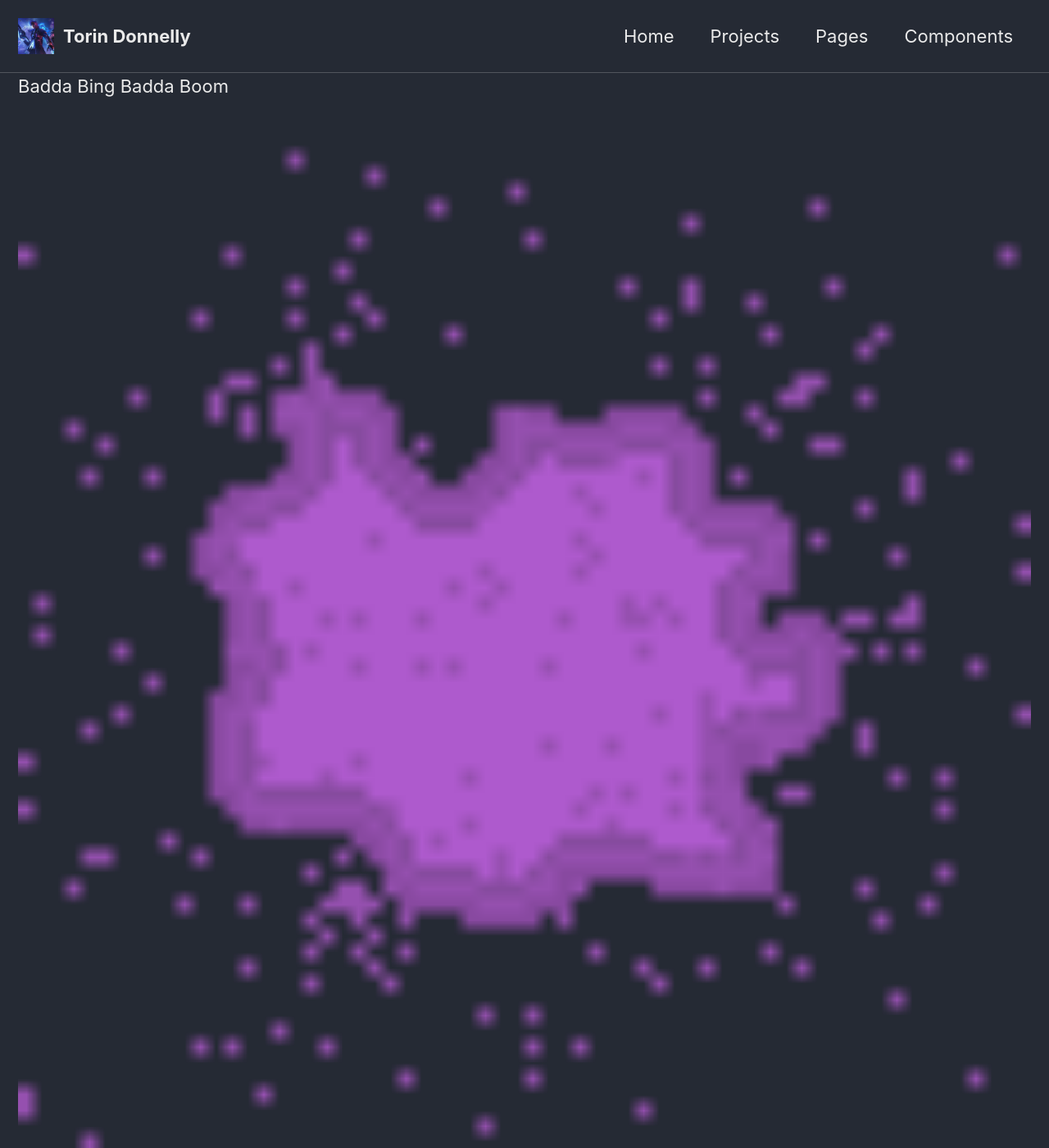
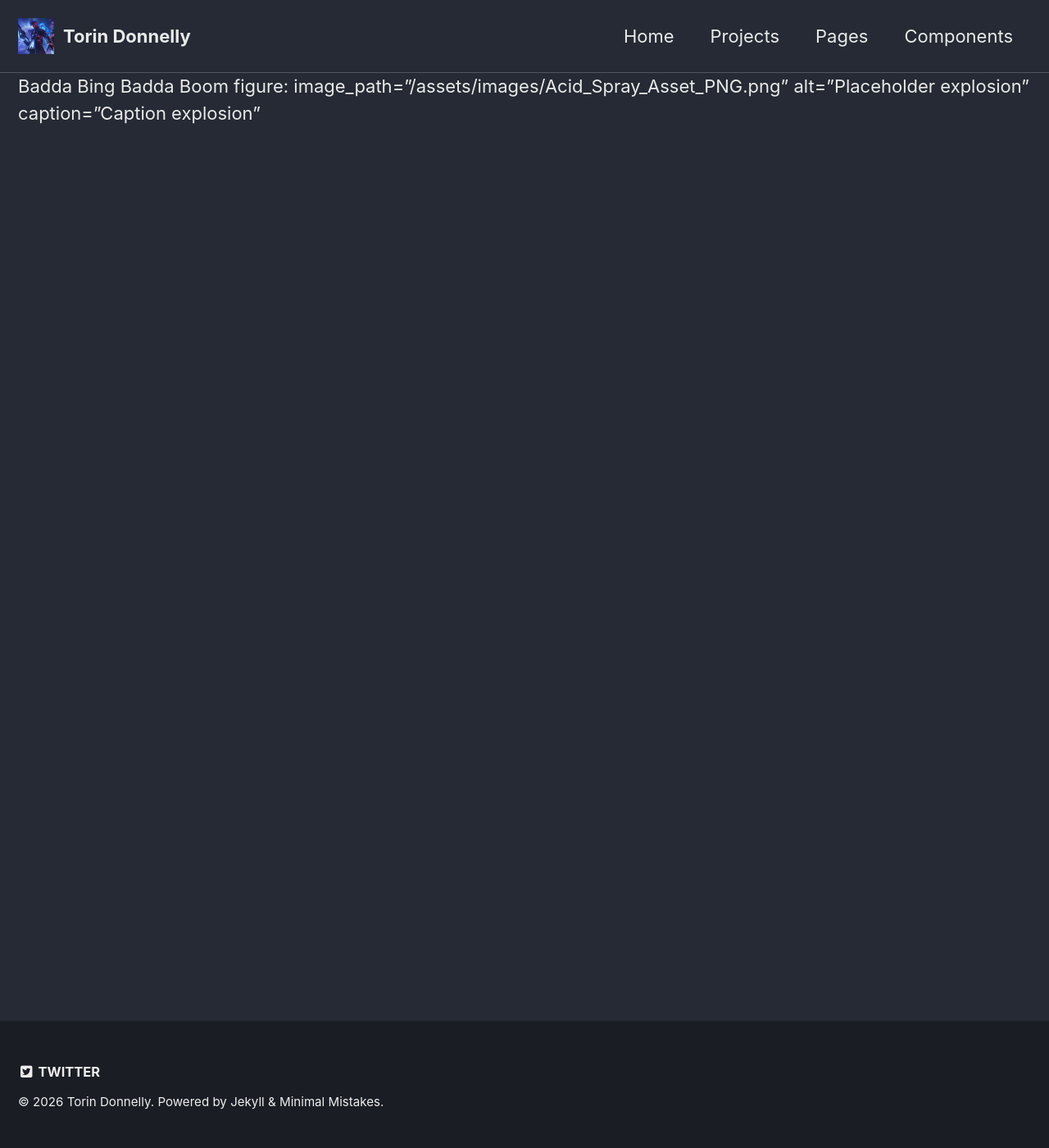
Before and after one commit to Orange-Piccolo/Orange-Piccolo.github.io, a Jekyll site: the page built from _pages/about-me.md, in a window 1280 px wide and 1400 px high. Shown: the whole window at 82% size. Built offline with Jekyll 4.4.1, drawn with Linux system fonts in a browser that asks for light colours.

Commit message:
Stupid decision

```diff
--- a/_pages/about-me.md
+++ b/_pages/about-me.md
@@ -4,4 +4,4 @@ layout: default
 permalink: /about-me/
 ---
 Badda Bing Badda Boom
-{% include figure image_path="/assets/images/Acid_Spray_Asset_PNG.png" alt="Placeholder explosion" caption="Caption explosion" %}
+figure: image_path="/assets/images/Acid_Spray_Asset_PNG.png" alt="Placeholder explosion" caption="Caption explosion"
```
